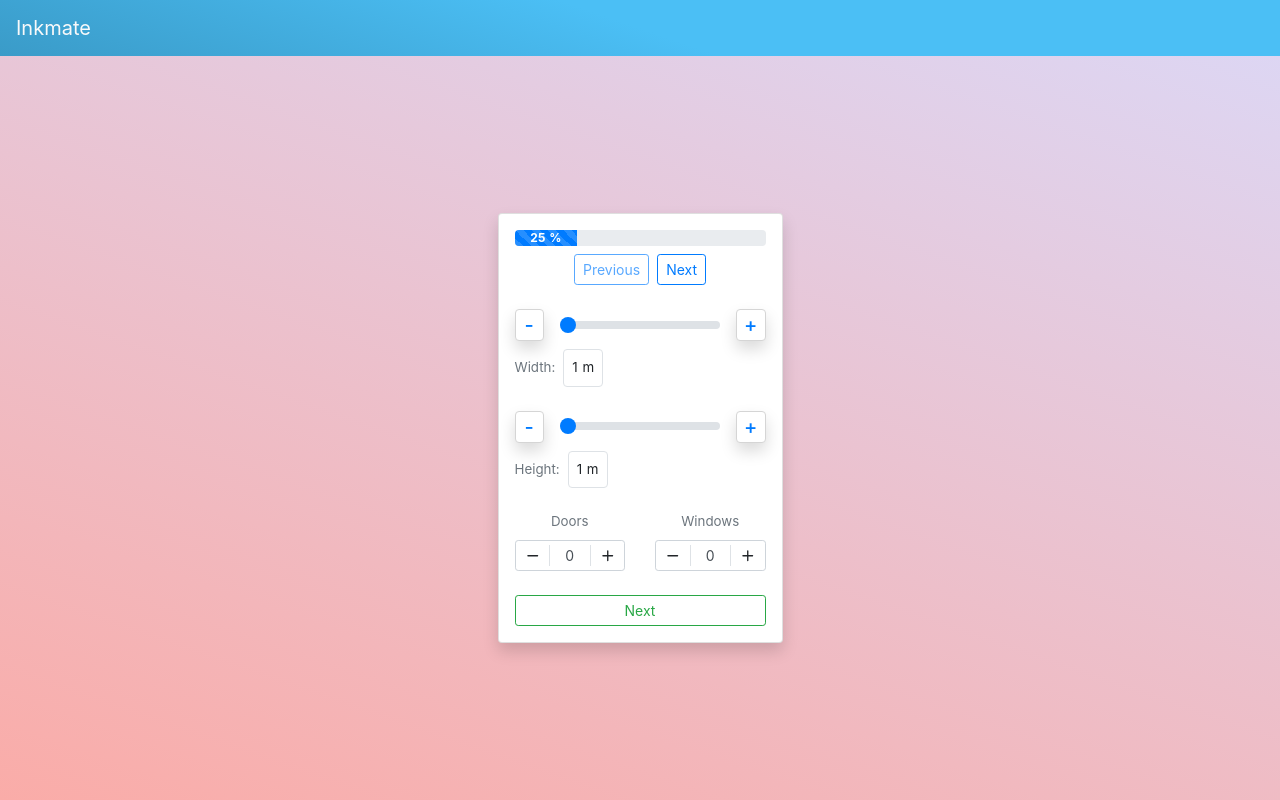
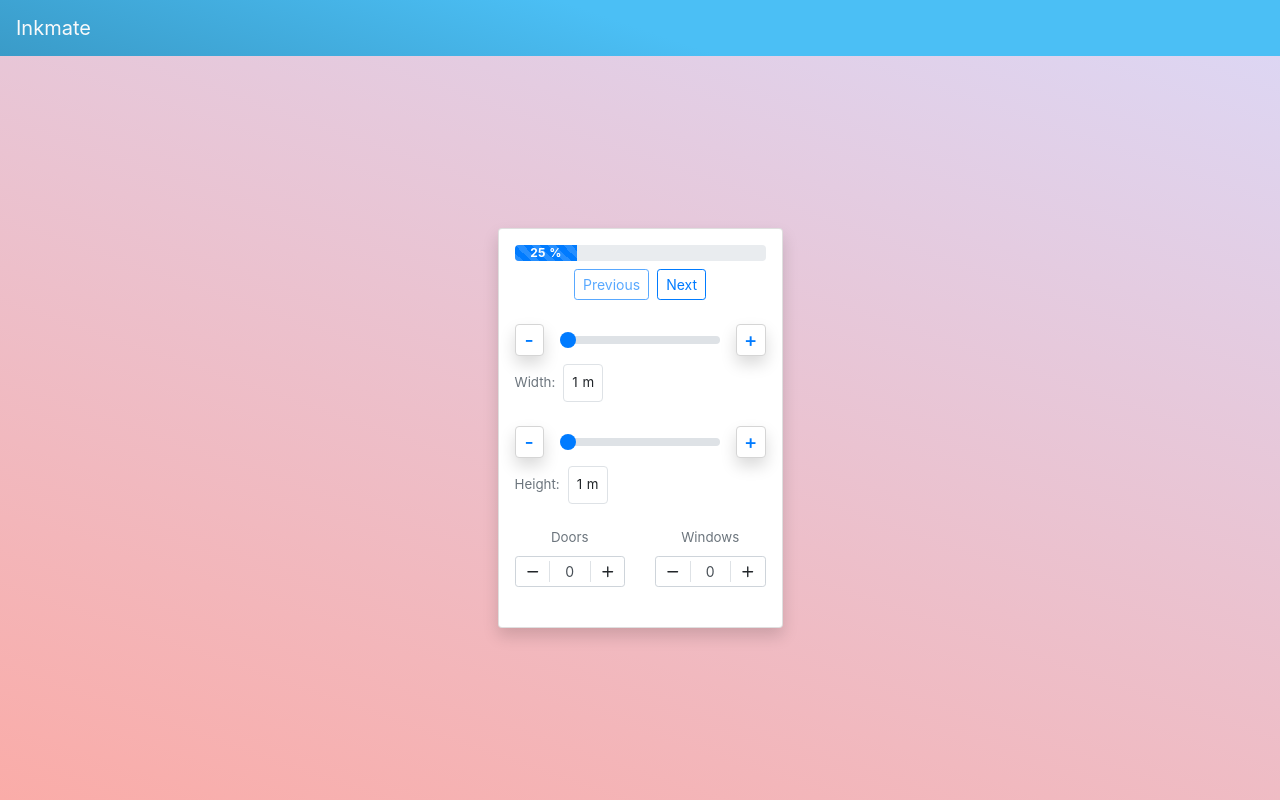
Before and after one commit to cardosorrenan/inkmate, a Nuxt app: page /painting-the-room in a window 1280 px wide. Built offline with nearby package versions, Linux system fonts and the light colour scheme.

Commit message:
Restructuring the paint page components

```diff
--- a/components/Input.vue
+++ b/components/painting/DimensionRange.vue
@@ -27,7 +27,7 @@
     </div>
     <div style="font-size: 10pt" class="d-flex justify-content-start align-items-center mt-2 mb-4">
       <p class="text-muted p-0 m-0">
-        {{ dimensionWall }}:
+        {{ label }}:
       </p>
       <p class="border border-muted rounded p-2 m-0 ml-2">
         {{ value }} m
@@ -39,7 +39,11 @@
 <script>
 export default {
   props: {
-    dimensionWall: {
+    label: {
+      idWall: {
+        type: Number,
+        required: true
+      },
       type: String,
       required: true
     }
--- a/components/painting/SelectItemWall.vue
+++ b/components/painting/ItemWall.vue
@@ -1,7 +1,7 @@
 <template>
   <div class="w-40 mb-4">
     <p style="font-size: 10pt" class="text-muted p-0 m-0 mb-2">
-      {{ typeObject }}
+      {{ label }}
     </p>
     <b-form-spinbutton id="sb-small" v-model="value" size="sm" min="0" max="100" />
   </div>
@@ -10,7 +10,11 @@
 <script>
 export default {
   props: {
-    typeObject: {
+    idWall: {
+      type: Number,
+      required: true
+    },
+    label: {
       type: String,
       required: true
     }
--- a/components/painting/PanelDimensions.vue
+++ /dev/null
@@ -1,17 +0,0 @@
-<template>
-  <div>
-    <Input dimension-wall="Width" :value="1" />
-    <Input dimension-wall="Height" :value="1" />
-  </div>
-</template>
-
-<script>
-export default {
-  props: {
-    wallId: {
-      type: Number,
-      required: true
-    }
-  }
-}
-</script>
--- a/pages/painting-the-room.vue
+++ b/pages/painting-the-room.vue
@@ -29,21 +29,16 @@
           Next
         </b-button>
       </div>
-      <div v-for="wallID in arrayWalls" :key="wallID">
-        <PaintingPanelDimensions v-show="showWallWithID == wallID" :wall-id="wallID" />
-        <div class="d-flex justify-content-center justify-content-between">
-          <PaintingSelectItemWall v-show="showWallWithID == wallID" type-object="Doors" />
-          <PaintingSelectItemWall v-show="showWallWithID == wallID" type-object="Windows" />
+      <div v-for="idWall in arrayWalls" :key="idWall">
+        <div v-show="showWallWithID === idWall">
+          <PaintingDimensionRange :id-wall="idWall" label="Width" />
+          <PaintingDimensionRange :id-wall="idWall" label="Height" />
+          <div class="d-flex justify-content-center justify-content-between">
+            <PaintingItemWall :id-wall="idWall" label="Doors" />
+            <PaintingItemWall :id-wall="idWall" label="Windows" />
+          </div>
         </div>
       </div>
-      <b-button
-        class="controlButton"
-        variant="outline-success btn-sm"
-        :disabled="showWallWithID == quantityWalls"
-        @click="nextWall()"
-      >
-        Next
-      </b-button>
     </CustomCard>
   </b-container>
 </template>
@@ -61,12 +56,12 @@ export default {
     }
   },
   computed: {
-    myWalls () {
-      return this.$store.state.walls.walls
-    },
     arrayWalls () {
       return [...Array(this.quantityWalls).keys()].map(num => num + 1)
     }
+  },
+  created () {
+    this.instanceWalls(this.quantityWalls)
   },
   methods: {
     previousWall () {
```
